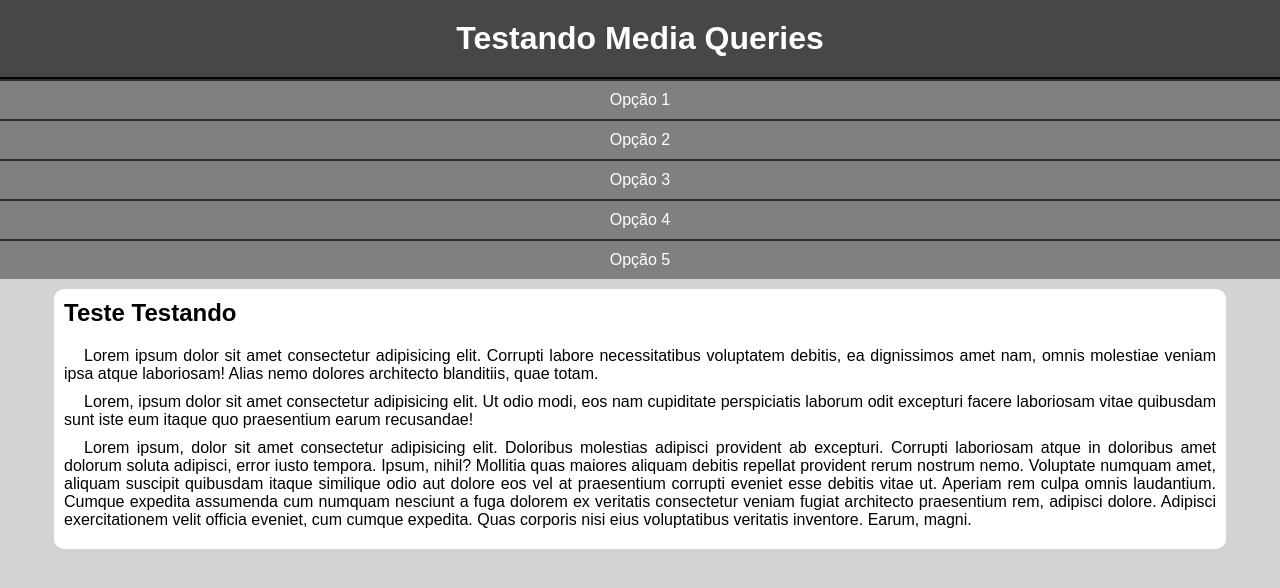
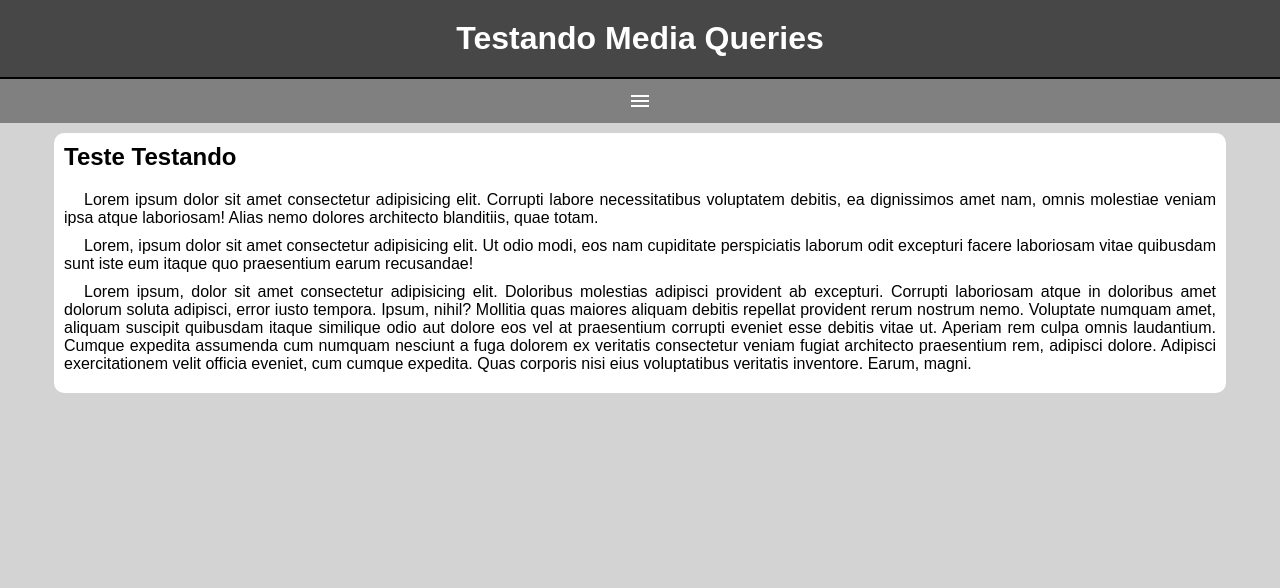
Before and after one commit to 3liaaas/html-css, a plain HTML site: page exercicios/ex026/mq005/index.html in a window 1280 px wide. Drawn offline with Linux system fonts and the light colour scheme.

Commit message:
menu burguer feito

```diff
--- a/exercicios/ex026/mq005/estilos/style.css
+++ b/exercicios/ex026/mq005/estilos/style.css
@@ -11,8 +11,8 @@ body, html {
 }
 
 header{
-    background-color: gray;
-    color: w;
+    background-color: rgb(105, 105, 105);
+    color: white;
 }
 
 header > h1 {
@@ -24,12 +24,31 @@ header > h1 {
 }
 
 menu{
-    display: block;
+    display: none;
 }
 
 menu > ul {
     list-style-type: none;
 }
+
+#burguer {
+    background-color: gray;
+    width: auto;
+    display: block;
+    color: white;
+    text-align: center;
+    padding: 10px;
+    cursor: pointer;
+
+}
+
+#burguer:hover {
+    background-color: white;
+    transition: 0.5s;
+    color: black;
+}
+
+
 
 menu > ul > li > a {
     display: block;
@@ -38,7 +57,7 @@ menu > ul > li > a {
     text-align: center;
     background-color: rgb(87. 87, 87);
     color: white;
-    border-top: 2px solid rgb(46, 46, 46);
+    border-top: 2px solid rgb(218, 218, 218);
 }
 
 menu > ul > li > a:hover {
--- a/exercicios/ex026/mq005/index.html
+++ b/exercicios/ex026/mq005/index.html
@@ -4,12 +4,19 @@
     <meta charset="UTF-8">
     <meta name="viewport" content="width=device-width, initial-scale=1.0">
     <title>Testando Media Queries</title>
+
+    <link href="https://fonts.googleapis.com/icon?family=Material+Icons"
+      rel="stylesheet">
     <link rel="stylesheet" href="estilos/style.css">
 </head>
 <body>
     <header>
         <h1>Testando Media Queries</h1>
-        <menu>
+
+        <span id="burguer" class="material-icons" onclick="clickMenu()">menu
+        </span>
+
+        <menu id="itens">
             <ul>
                 <li><a href="">Opção 1</a></li>
                 <li><a href="">Opção 2</a></li>
@@ -28,6 +35,14 @@
             <p>Lorem ipsum, dolor sit amet consectetur adipisicing elit. Doloribus molestias adipisci provident ab excepturi. Corrupti laboriosam atque in doloribus amet dolorum soluta adipisci, error iusto tempora. Ipsum, nihil? Mollitia quas maiores aliquam debitis repellat provident rerum nostrum nemo. Voluptate numquam amet, aliquam suscipit quibusdam itaque similique odio aut dolore eos vel at praesentium corrupti eveniet esse debitis vitae ut. Aperiam rem culpa omnis laudantium. Cumque expedita assumenda cum numquam nesciunt a fuga dolorem ex veritatis consectetur veniam fugiat architecto praesentium rem, adipisci dolore. Adipisci exercitationem velit officia eveniet, cum cumque expedita. Quas corporis nisi eius voluptatibus veritatis inventore. Earum, magni.</p>
         </article>
     </main>
-
+    <script>
+        function clickMenu() {
+           if (itens.style.display == 'block') {
+            itens.style.display = 'none'
+           } else {
+                itens.style.display = 'block'
+           }
+        }
+    </script>
 </body>
 </html>
```
